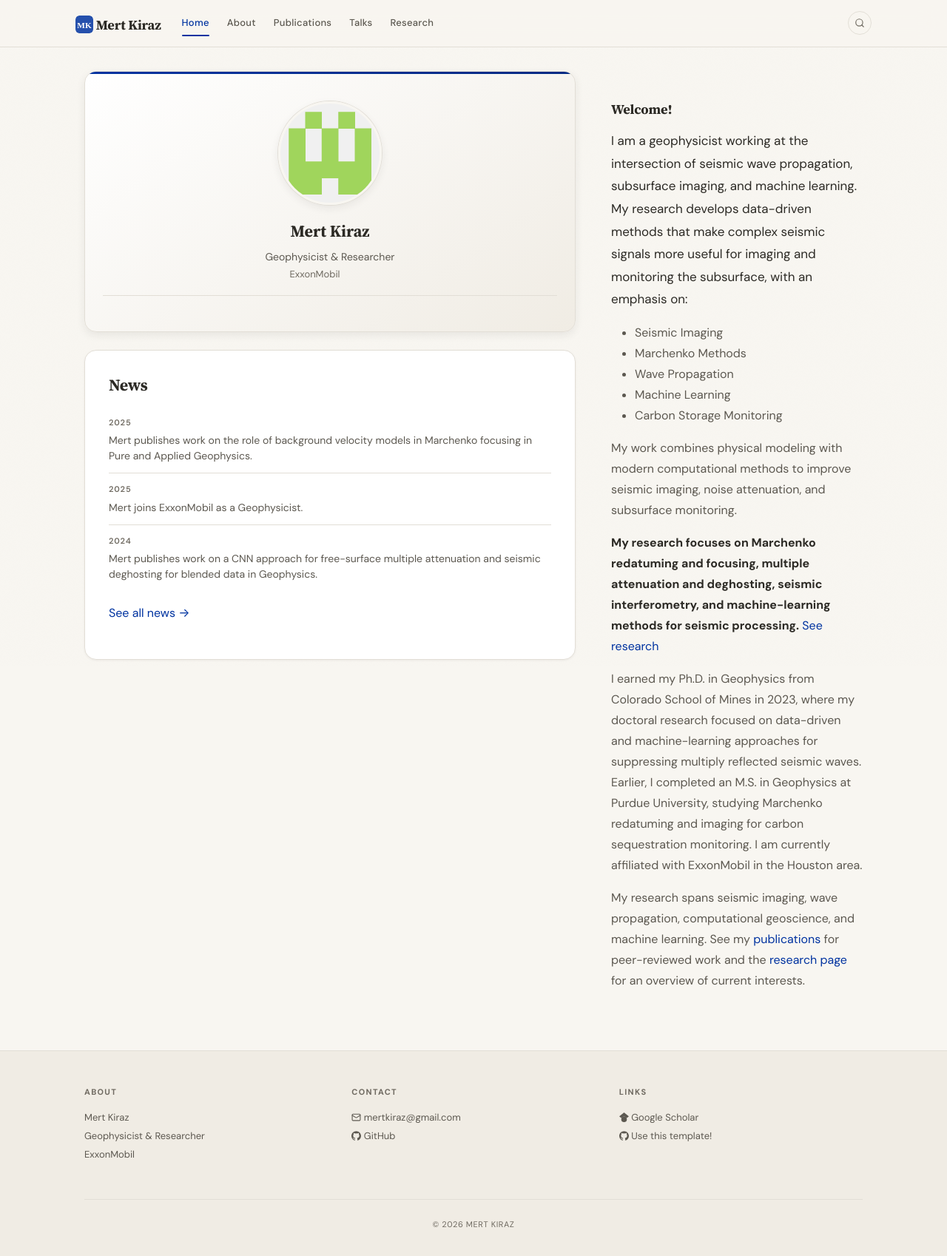
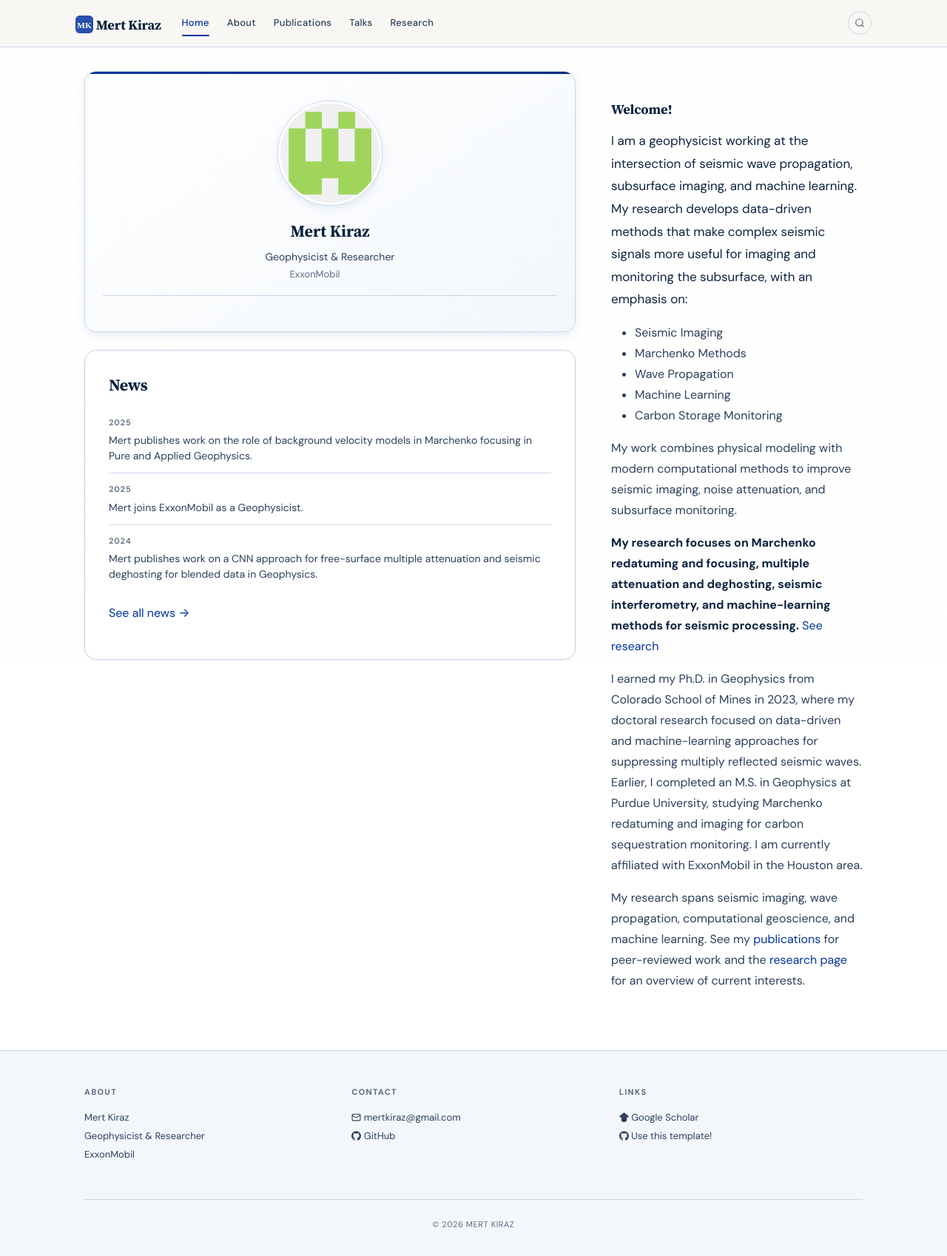
Before and after one commit to mertsinanrecepkiraz/mertsinanrecepkiraz.github.io, a Jekyll site: the page built from _pages/home.md, in a window 1280 px wide. Shown: the whole page at 74% size. Built offline with Jekyll 4.4.1, drawn with Linux system fonts in a browser that asks for light colours.

Commit message:
Set Wildcat Blue design variables

```diff
--- a/_sass/base/_variables.scss
+++ b/_sass/base/_variables.scss
@@ -6,24 +6,24 @@
   // Accent. Set `accent_color` in _config.yml (it overrides --accent-base);
   // every other accent variable is derived from it so light and dark mode
   // both stay readable whatever color is chosen.
-  --accent-base: #1a7a6d;
+  --accent-base: #0033a0;
   --accent: var(--accent-base);
   --accent-hover: color-mix(in srgb, var(--accent-base) 82%, black);
   --accent-light: color-mix(in srgb, var(--accent-base) 8%, transparent);
   --on-accent: #ffffff;           // text placed on a solid accent background
 
-  // Light mode — warm parchment tones
-  --bg-primary: #f8f6f1;
-  --bg-secondary: #f0ece4;
+  // Light mode — crisp white with a restrained navy tint
+  --bg-primary: #ffffff;
+  --bg-secondary: #f3f7fb;
   --bg-card: #ffffff;
-  --text-primary: #2c2a25;
-  --text-secondary: #5c5850;
-  --text-muted: #6f6a61;
-  --border-color: #e2ded6;
-  --shadow-sm: 0 1px 3px rgba(44, 42, 37, 0.06);
-  --shadow-md: 0 4px 12px rgba(44, 42, 37, 0.08);
-  --shadow-lg: 0 8px 24px rgba(44, 42, 37, 0.1);
-  --shadow-navbar: 0 1px 4px rgba(44, 42, 37, 0.1);
+  --text-primary: #0c2340;
+  --text-secondary: #2b3f5c;
+  --text-muted: #5b6b80;
+  --border-color: #c9d5e8;
+  --shadow-sm: 0 1px 3px rgba(0, 51, 160, 0.08);
+  --shadow-md: 0 4px 12px rgba(0, 51, 160, 0.1);
+  --shadow-lg: 0 8px 24px rgba(0, 51, 160, 0.12);
+  --shadow-navbar: 0 1px 4px rgba(0, 51, 160, 0.12);
 
   // Layout
   --container-max: 1100px;
@@ -53,21 +53,21 @@
   --transition-slow: 400ms cubic-bezier(0.22, 1, 0.36, 1);
 }
 
-// Dark mode — rich warm dark
+// Dark mode — deep navy with cool white text
 [data-bs-theme="dark"] {
   // Lighten the accent so text and pills meet WCAG AA on dark surfaces
   --accent: color-mix(in srgb, var(--accent-base) 62%, white);
   --accent-hover: color-mix(in srgb, var(--accent-base) 45%, white);
   --accent-light: color-mix(in srgb, var(--accent-base) 14%, transparent);
-  --on-accent: #1c1b18;
+  --on-accent: #001a52;
 
-  --bg-primary: #1c1b18;
-  --bg-secondary: #262520;
-  --bg-card: #2a2924;
-  --text-primary: #e8e4dc;
-  --text-secondary: #b5b0a5;
-  --text-muted: #9a958a;
-  --border-color: #3d3a33;
+  --bg-primary: #001a52;
+  --bg-secondary: #00256f;
+  --bg-card: #0033a0;
+  --text-primary: #f7fafc;
+  --text-secondary: #d6e2ee;
+  --text-muted: #b1c9e8;
+  --border-color: #3366b5;
   --shadow-sm: 0 1px 3px rgba(0, 0, 0, 0.3);
   --shadow-md: 0 4px 12px rgba(0, 0, 0, 0.35);
   --shadow-lg: 0 8px 24px rgba(0, 0, 0, 0.4);
```
